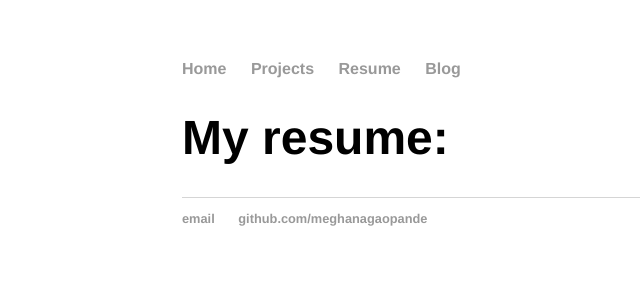
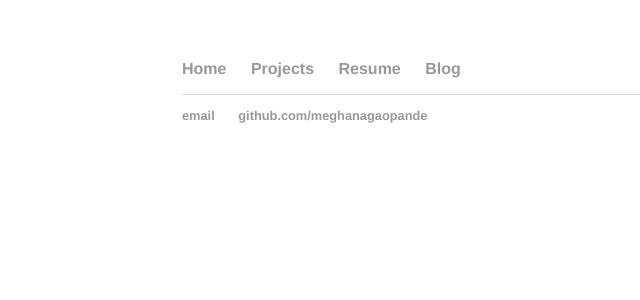
Before and after one commit to meghanagaopande/meghanagaopande.github.io, a Jekyll site: the page resume/index.html, which Jekyll copies as it is, in a window 1280 px wide. Shown: the top 300 px of the page, without its empty margins (10-650 px from the left). Built offline with Jekyll 4.4.1, drawn with Linux system fonts in a browser that asks for light colours.

Commit message:
Update index.html

```diff
--- a/resume/index.html
+++ b/resume/index.html
@@ -1,10 +1,27 @@
----
-layout: default
-title: Meghana Gaopande
----
-<div class="blurb">
-	<h1>My resume:</h1>
-	<a href="Meghana.Gaopande_resume.pdf"></a>
-</object>
+<!DOCTYPE html>
+	<html>
+		<head>
+			<title>>My resume:</title>
+			<!-- link to main stylesheet -->
+			<link rel="stylesheet" type="text/css" href="/css/main.css">
+		</head>
+		<body>
+			<nav>
+	    		<ul>
+	        		<li><a href="/">Home</a></li>
+		        	<li><a href="/projects">Projects</a></li>
+	        		<li><a href="/resume">Resume</a></li>
+	        		<li><a href="/blog">Blog</a></li>
+	    		</ul>
+			</nav>
 
-</div><!-- /.blurb -->
+			<a href="Meghana.Gaopande_resume.pdf"></a>
+
+			<footer>
+	    		<ul>
+	        		<li><a href="mailto:meghanag@vt.edu">email</a></li>
+	        		<li><a href="https://github.com/meghanagaopande">github.com/meghanagaopande</a></li>
+				</ul>
+			</footer>
+		</body>
+	</html>
```
